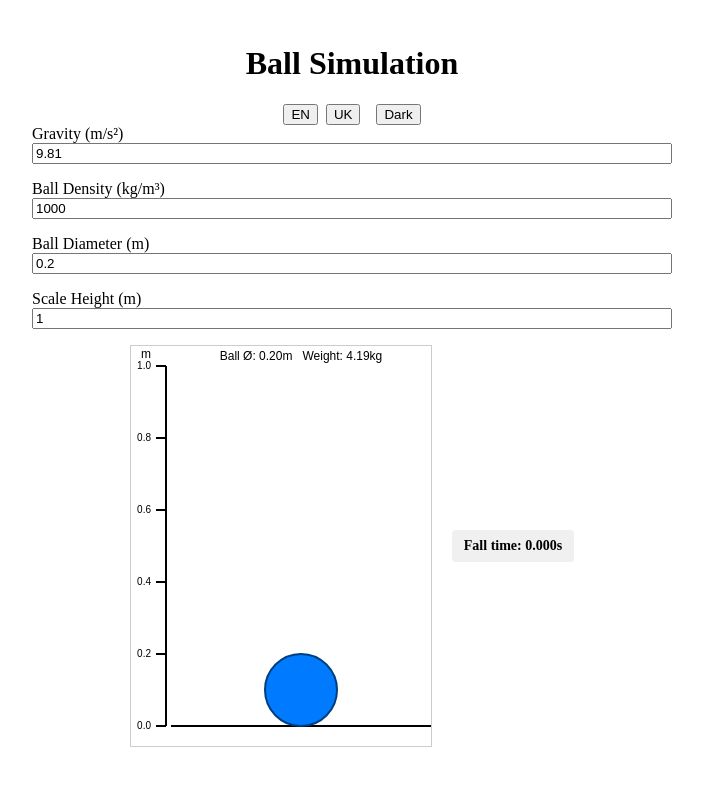
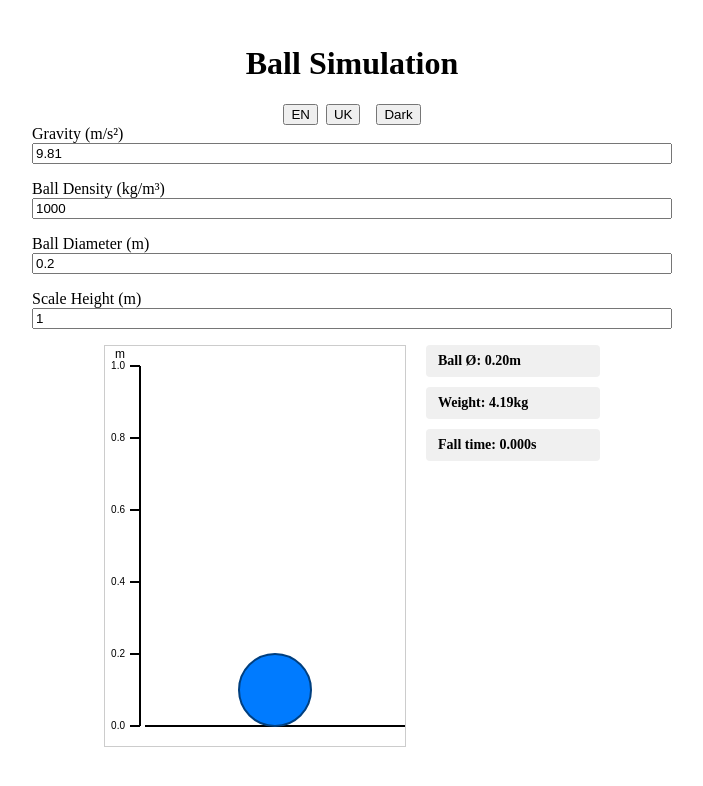
Before and after one commit to TenProtons/gravity-simulation, a Vue app: page / in a window 1280 px wide. Shown: the top 786 px of the page, without its empty margins (288-991 px from the left). Built offline with nearby package versions, Linux system fonts and the light colour scheme.

Commit message:
in process

```diff
--- a/src/App.vue
+++ b/src/App.vue
@@ -21,9 +21,18 @@
           :ballDiameter="simulationBallDiameter"
           :scaleHeight="simulationScaleHeight"
           @fallTimeUpdate="handleFallTimeUpdate"
+          @ballInfoUpdate="handleBallInfoUpdate"
         />
-        <div class="fall-time-indicator">
-          <span>Fall time: {{ fallTimeDisplay }}</span>
+        <div class="indicators">
+          <div class="indicator">
+            <span>Ball Ø: {{ ballDiameterDisplay }}</span>
+          </div>
+          <div class="indicator">
+            <span>Weight: {{ ballWeightDisplay }}</span>
+          </div>
+          <div class="indicator">
+            <span>Fall time: {{ fallTimeDisplay }}</span>
+          </div>
         </div>
       </div>
     </div>
@@ -37,7 +46,7 @@ import Simulation from './components/Simulation.vue'
 import LanguageSwitcher from './components/LanguageSwitcher.vue'
 import ThemeSwitcher from './components/ThemeSwitcher.vue'
 
-// Reactive values for gravity and density across the entire project.
+// Reactive values for the simulation
 const simulationGravity = ref(9.81)
 const simulationDensity = ref(1000)
 const simulationBallDiameter = ref(0.2) // Default to 20cm diameter
@@ -45,8 +54,12 @@ const simulationScaleHeight = ref(1) // Default to 1 meter
 const theme = ref('light')
 
 // Fall time tracking
-const fallTime = ref<number | null>(0); // Initialize to 0
+const fallTime = ref<number | null>(0);
 const isMeasuring = ref(false);
+
+// Ball info tracking
+const ballDiameter = ref(0.2);
+const ballWeight = ref(0);
 
 const fallTimeDisplay = computed(() => {
   if (fallTime.value === null) {
@@ -56,13 +69,32 @@ const fallTimeDisplay = computed(() => {
   }
 });
 
-function toggleTheme(newTheme: string) {
-  theme.value = newTheme
-}
+const ballDiameterDisplay = computed(() => {
+  return `${ballDiameter.value.toFixed(2)}m`;
+});
+
+const ballWeightDisplay = computed(() => {
+  if (ballWeight.value < 1) {
+    // Show in grams if less than 1kg
+    return `${(ballWeight.value * 1000).toFixed(0)}g`;
+  } else {
+    // Show in kg with 2 decimal places
+    return `${ballWeight.value.toFixed(2)}kg`;
+  }
+});
 
 function handleFallTimeUpdate(data: { time: number | null, measuring: boolean }) {
   fallTime.value = data.time;
   isMeasuring.value = data.measuring;
+}
+
+function handleBallInfoUpdate(data: { diameter: number, weight: number }) {
+  ballDiameter.value = data.diameter;
+  ballWeight.value = data.weight;
+}
+
+function toggleTheme(newTheme: string) {
+  theme.value = newTheme
 }
 </script>
 
@@ -109,15 +141,22 @@ function handleFallTimeUpdate(data: { time: number | null, measuring: boolean })
 
 .simulation-section {
   display: flex;
-  align-items: center;
+  align-items: flex-start;
   gap: 20px;
 }
 
-.fall-time-indicator {
+.indicators {
+  display: flex;
+  flex-direction: column;
+  gap: 10px;
+}
+
+.indicator {
   padding: 8px 12px;
   background-color: #f0f0f0;
   border-radius: 4px;
   font-size: 14px;
   font-weight: bold;
+  min-width: 150px;
 }
 </style>
--- a/src/components/Simulation.vue
+++ b/src/components/Simulation.vue
@@ -40,7 +40,7 @@ export default defineComponent({
       default: 1
     }
   },
-  emits: ['fallTimeUpdate'],
+  emits: ['fallTimeUpdate', 'ballInfoUpdate'],
   setup(props, { emit }) {
     /*********************************
      *    1. CONSTANTS & VARIABLES   *
@@ -125,55 +125,65 @@ export default defineComponent({
     let dragConstant = computeDragConstant(mass);
     let restitution = computeRestitution(props.ballDensity);
 
-    // Watch for changes in ballDensity
+    // Add a function to emit ball info
+    function updateBallInfo() {
+      // Calculate the ball diameter in meters (2 * radius)
+      const ballDiameter = BALL_RADIUS_METERS.value * 2;
+
+      // Calculate mass
+      const currentMass = computeMass(props.ballDensity);
+
+      // Calculate the ball weight in kg (mass * gravity)
+      const ballWeight = currentMass * props.gravity / 9.81; // Convert to weight in kg
+
+      emit('ballInfoUpdate', {
+        diameter: ballDiameter,
+        weight: ballWeight
+      });
+    }
+
+    // Update watch functions to emit ball info
     watch(
       () => props.ballDensity,
       (newDensity) => {
         mass = computeMass(newDensity);
         dragConstant = computeDragConstant(mass);
         restitution = computeRestitution(newDensity);
-        // Redraw to update the weight display
+        updateBallInfo();
         draw();
       }
     );
 
-    // Watch for changes in gravity
     watch(
       () => props.gravity,
       () => {
-        // Redraw with new gravity (which affects weight)
+        updateBallInfo();
         draw();
       },
-      { immediate: true } // Ensure it runs on initial mount
+      { immediate: true }
     );
 
-    // Add a watch for scaleHeight changes
+    watch(
+      () => props.ballDiameter,
+      () => {
+        mass = computeMass(props.ballDensity);
+        dragConstant = computeDragConstant(mass);
+        updateBallInfo();
+        draw();
+      }
+    );
+
     watch(
       () => props.scaleHeight,
       () => {
-        // Recalculate physics parameters when scale height changes
         mass = computeMass(props.ballDensity);
         dragConstant = computeDragConstant(mass);
 
-        // Make sure the ball is within the new scale bounds
         if (ball.y > props.scaleHeight) {
           ball.y = props.scaleHeight;
         }
 
-        // Redraw with new scale
-        draw();
-      }
-    );
-
-    // Add a watch for ballDiameter changes
-    watch(
-      () => props.ballDiameter,
-      () => {
-        // Recalculate physics parameters when ball diameter changes
-        mass = computeMass(props.ballDensity);
-        dragConstant = computeDragConstant(mass);
-
-        // Redraw with new ball size
+        updateBallInfo();
         draw();
       }
     );
@@ -390,43 +400,6 @@ export default defineComponent({
       }
     }
 
-    function drawBallInfo() {
-      if (!ctx.value) return;
-      const context = ctx.value;
-
-      // Calculate the ball diameter in meters (2 * radius)
-      const ballDiameter = BALL_RADIUS_METERS.value * 2;
-
-      // Recalculate mass to ensure it's current
-      const currentMass = computeMass(props.ballDensity);
-
-      // Calculate the ball weight in kg (mass * gravity)
-      const ballWeight = currentMass * props.gravity / 9.81; // Convert to weight in kg
-
-      // Format the weight with appropriate units (g or kg)
-      let weightText;
-      if (ballWeight < 1) {
-        // Show in grams if less than 1kg
-        weightText = `${(ballWeight * 1000).toFixed(0)}g`;
-      } else {
-        // Show in kg with 2 decimal places
-        weightText = `${ballWeight.toFixed(2)}kg`;
-      }
-
-      // Display at the top of the canvas
-      context.font = '12px sans-serif';
-      context.textAlign = 'center';
-      context.textBaseline = 'top';
-      context.fillStyle = '#000';
-
-      // Display diameter and weight
-      context.fillText(
-        `Ball Ø: ${ballDiameter.toFixed(2)}m   Weight: ${weightText}`,
-        scaleMargin + (canvasWidth - scaleMargin) / 2,
-        5
-      );
-    }
-
     function draw() {
       if (!ctx.value || !canvasRef.value) return;
       const context = ctx.value;
@@ -434,9 +407,6 @@ export default defineComponent({
 
       // Draw the scale on the left side
       drawScale();
-
-      // Draw the ball info (diameter and weight)
-      drawBallInfo();
 
       // Draw the floor as a horizontal line in the simulation area
       const floorYpx = meterToPixel(0);
@@ -449,7 +419,7 @@ export default defineComponent({
 
       // Draw the ball - add radius to y position to lift center point
       const ballX = scaleMargin + (canvasWidth - scaleMargin) / 2;
-      const ballY = meterToPixel(ball.y + BALL_RADIUS_METERS.value); // Add radius here instead
+      const ballY = meterToPixel(ball.y + BALL_RADIUS_METERS.value);
       const radiusPx = BALL_RADIUS_METERS.value * pxPerMeter.value;
 
       context.beginPath();
@@ -478,6 +448,7 @@ export default defineComponent({
         ctx.value = canvas.getContext('2d');
       }
       addEventListeners();
+      updateBallInfo();
       draw();
     });
 
```
